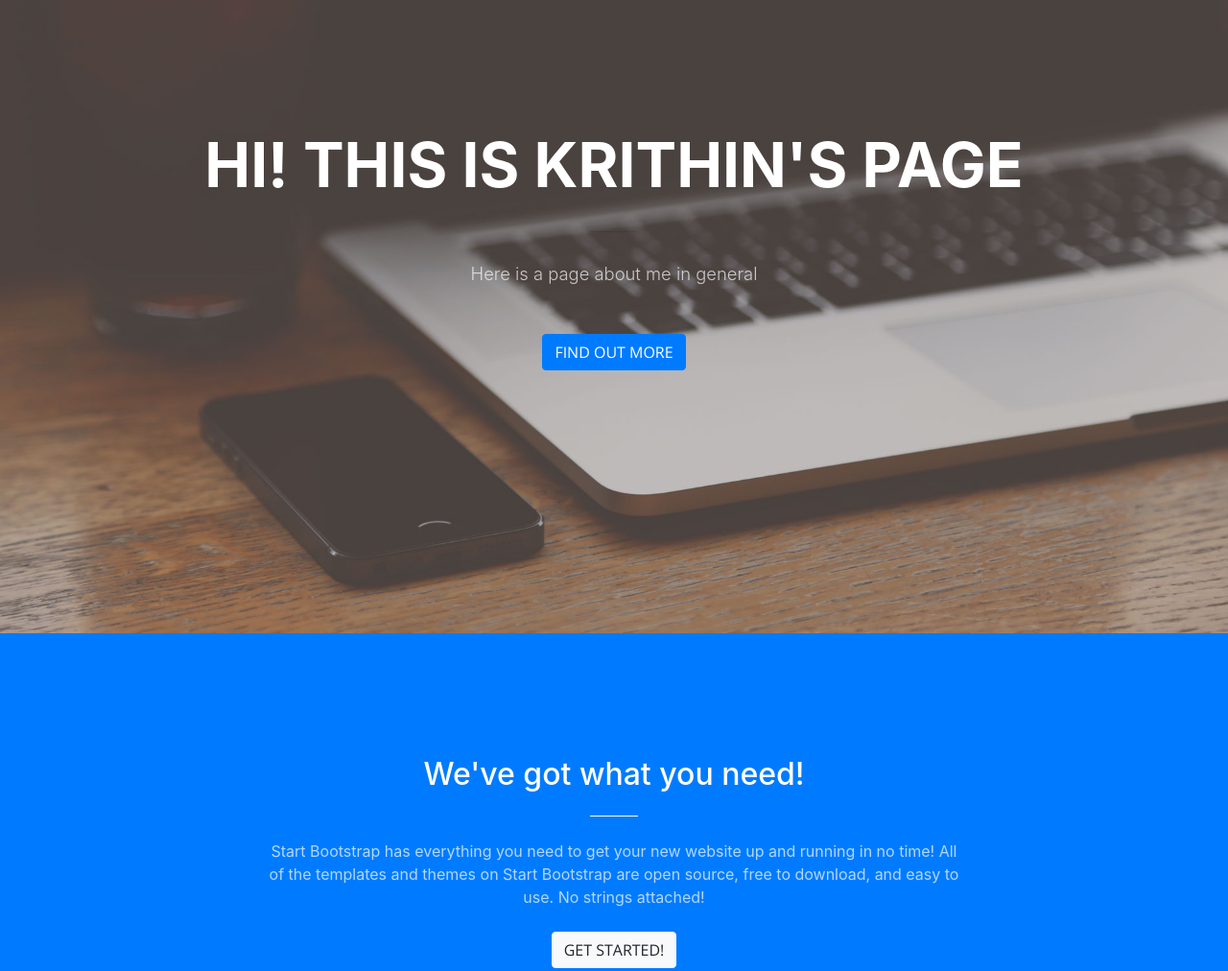
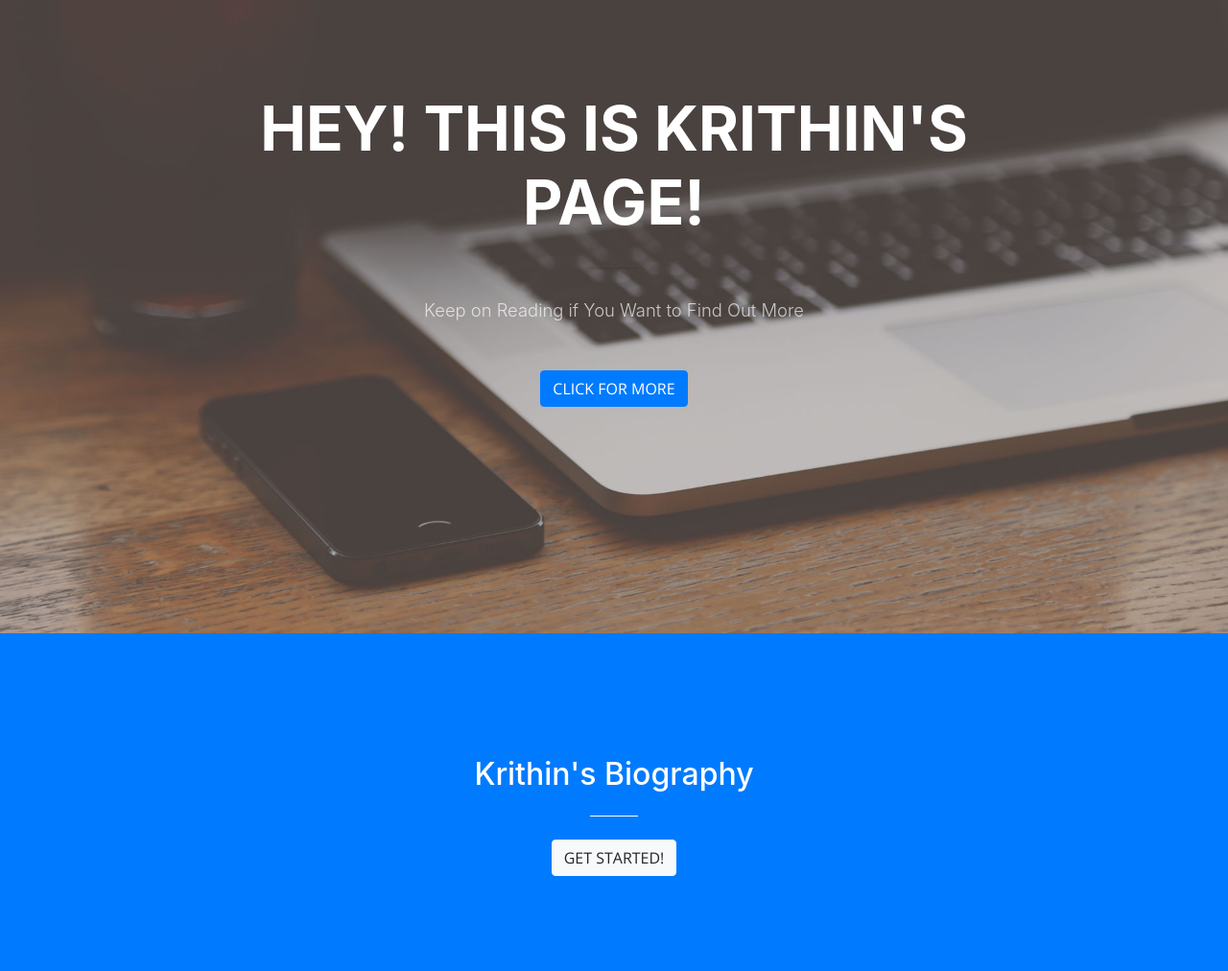
Before and after one commit to krit3000/krit3000.github.io, a website with bundled scripts: page index.html in a window 1280 px wide. Shown: the part 140-1152 px from the top of the page at 96% size. Built offline with nearby package versions, Linux system fonts and the light colour scheme.

Commit message:
Update index.html

```diff
--- a/index.html
+++ b/index.html
@@ -59,13 +59,13 @@
         <div class="row">
           <div class="col-lg-10 mx-auto">
             <h1 class="text-uppercase">
-              <strong>Hi! This is Krithin's Page</strong>
+              <strong>Hey! This is Krithin's Page!</strong>
             </h1>
             <hr>
           </div>
           <div class="col-lg-8 mx-auto">
-            <p class="text-faded mb-5">Here is a page about me in general</p>
-            <a class="btn btn-primary btn-xl js-scroll-trigger" href="#about">Find Out More</a>
+            <p class="text-faded mb-5">Keep on Reading if You Want to Find Out More</p>
+            <a class="btn btn-primary btn-xl js-scroll-trigger" href="#about">Click For More</a>
           </div>
         </div>
       </div>
@@ -75,9 +75,9 @@
       <div class="container">
         <div class="row">
           <div class="col-lg-8 mx-auto text-center">
-            <h2 class="section-heading text-white">We've got what you need!</h2>
+            <h2 class="section-heading text-white">Krithin's Biography</h2>
             <hr class="light my-4">
-            <p class="text-faded mb-4">Start Bootstrap has everything you need to get your new website up and running in no time! All of the templates and themes on Start Bootstrap are open source, free to download, and easy to use. No strings attached!</p>
+            <p class="text-faded mb-4"></p>
             <a class="btn btn-light btn-xl js-scroll-trigger" href="#services">Get Started!</a>
           </div>
         </div>
```
